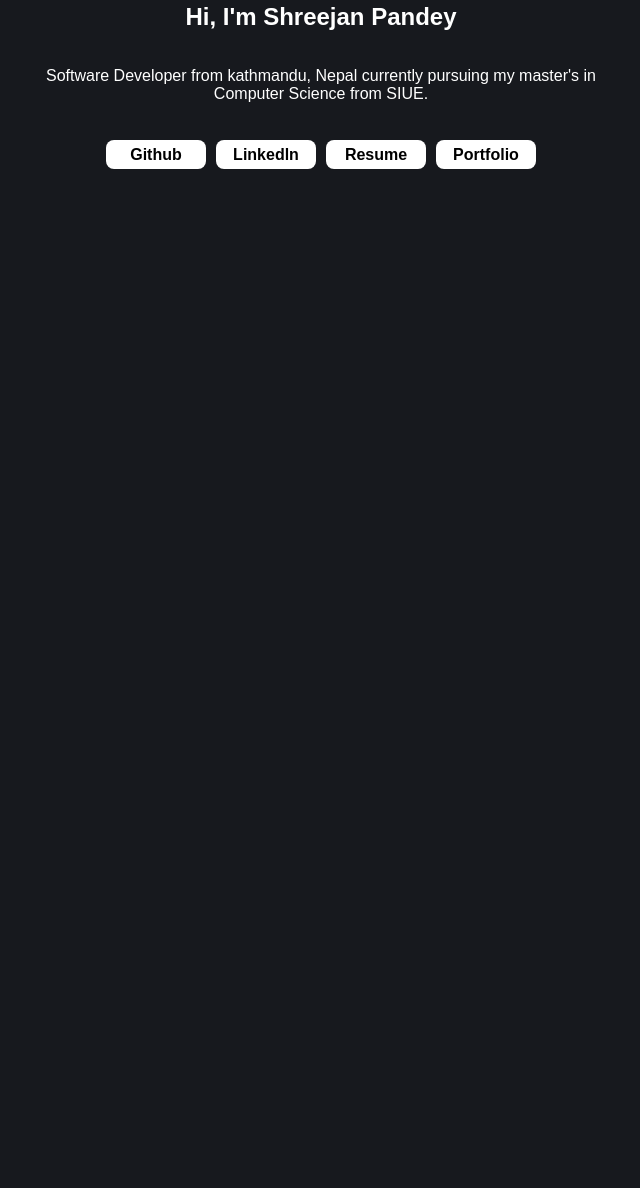
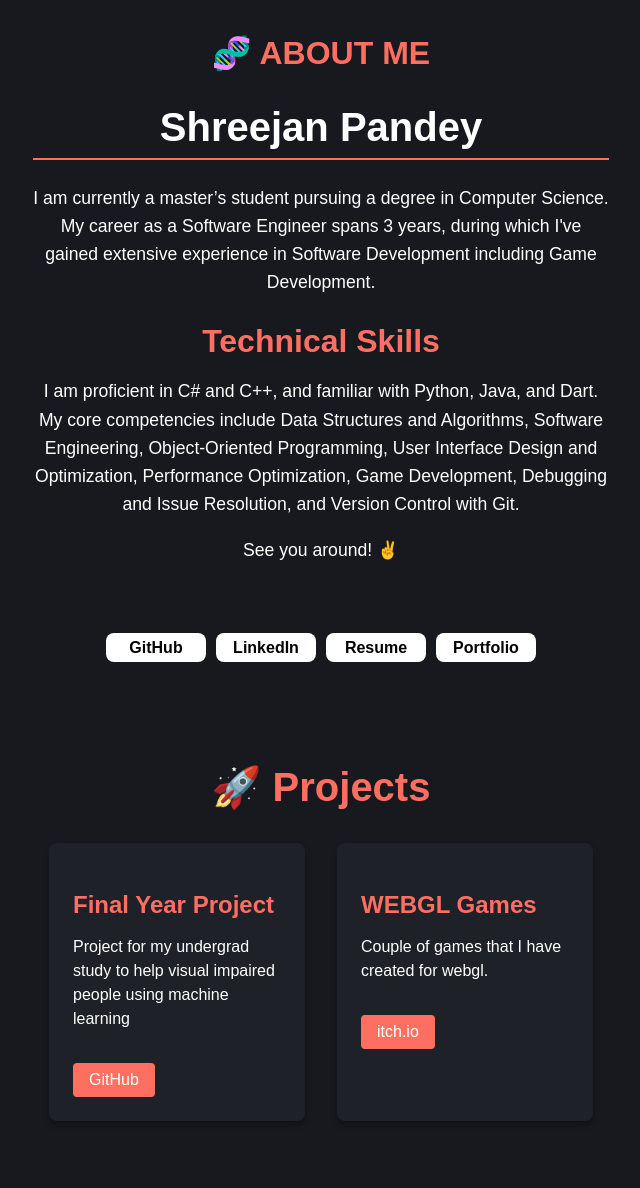
Before and after one commit to NeplayGames/PersonalWebsite, a plain HTML site: page index.html in a window 1280 px wide. Shown: the part 461-1649 px from the top of the page, without its empty margins (319-959 px from the left). Before the commit the page ends 827 px from the top, so only its background shows below. Drawn offline with Linux system fonts and the light colour scheme.

Commit message:
Made some changes to show my works

```diff
--- a/index.html
+++ b/index.html
@@ -1,58 +1,69 @@
 <!DOCTYPE html>
 <html lang="en">
 <head>
-    <meta charset="UTF-8" />
-    <meta http-equiv="X-UA-Compatible" content="IE=edge" />
-    <meta name="viewport" content="width=device-width, initial-scale=1.0" />
-    <meta name="Description" content="Personal website of Bram / Shreejan." />
-    <meta name="robots" content="index, follow" />
-    <meta property="og:type" content="website" />
-    <meta property="og:title" content="Shreejan | Personal Website" />
-    <meta
-      property="og:description"
-      content="Personal website of Shreejan Pandey"
-    />
+    <meta charset="UTF-8">
+    <meta http-equiv="X-UA-Compatible" content="IE=edge">
+    <meta name="viewport" content="width=device-width, initial-scale=1.0">
+    <meta name="Description" content="Personal website of Shreejan Pandey.">
+    <meta name="robots" content="index, follow">
+    <meta property="og:type" content="website">
+    <meta property="og:title" content="Shreejan | Personal Website">
+    <meta property="og:description" content="Personal website of Shreejan Pandey.">
 
     <title>Shreejan | Personal Website</title>
-    <link rel="stylesheet" href="./style.css" />
-    <link rel="shortcut icon" href="./assets/me-pic.png" />
-    <script
-      async
-      src="https://www.googletagmanager.com/gtag/js?id=G-X6PCE0G53Q"
-    ></script>
+    <link rel="stylesheet" href="./style.css">
+    <link rel="shortcut icon" href="./assets/me-pic.png">
+    <script async src="https://www.googletagmanager.com/gtag/js?id=G-X6PCE0G53Q"></script>
     <script>
         window.dataLayer = window.dataLayer || [];
-      function gtag() {
-        dataLayer.push(arguments);
-      }
+        function gtag(){dataLayer.push(arguments);}
         gtag('js', new Date());
-
         gtag('config', 'G-X6PCE0G53Q');
     </script>
 </head>
 <body>
     <section class="container">
         <div class="center">
-        <img class="profile-image" src="./assets/me-pic.jpeg" alt="my_photo" />
+            <img class="profile-image" src="./assets/me-pic.jpeg" alt="my_photo">
             <div class="header"></div>
-        <h1>Hi, I'm Shreejan Pandey</h1>
-        <p>Software Developer from kathmandu, Nepal currently pursuing my master's in Computer Science from SIUE.</p>
-        <div class="main-content">
+            <div class="about" id="about">
+                <div class="paras">
+                    <h2>🧬 ABOUT ME</h2>
+                    <h1>Shreejan Pandey</h1>
+                    <p>I am currently a master’s student pursuing a degree in Computer Science. My career as a Software Engineer spans 3 years, during which I've gained extensive experience in Software Development including Game Development.</p>
+                    <div class="skills">
+                        <h2>Technical Skills</h2>
+                        <p>I am proficient in C# and C++, and familiar with Python, Java, and Dart. My core competencies include Data Structures and Algorithms, Software Engineering, Object-Oriented Programming, User Interface Design and Optimization, Performance Optimization, Game Development, Debugging and Issue Resolution, and Version Control with Git.</p>
                     </div>
+
+                    <p>See you around! ✌️</p>
+                </div>
+                <div class="main-content"></div>
                 <div class="buttons">
-          <a target="_blank" class="button" href="https://github.com/NeplayGames"
-            >Github</a
-          >
-          <a target="_blank" class="button" href="https://www.linkedin.com/in/shreejan-pandey-b67371191/"
-            >Linkedln</a
-          >
-          <a target="_blank" class="button" href="https://drive.google.com/file/d/1FQBgJy1C8ryQCIHtXpsxhtxsu3syfwb1/view?usp=drive_link"
-          >Resume</a
-        >
-        <a target="_blank" class="button" href="https://drive.google.com/file/d/17bVYqINTgLBhc24PPVVmJJZ2IGWUaBqc/view?usp=sharing"
-        >Portfolio</a
-      >
+                    <a target="_blank" class="button" href="https://github.com/NeplayGames">GitHub</a>
+                    <a target="_blank" class="button" href="https://www.linkedin.com/in/shreejan-pandey-b67371191/">LinkedIn</a>
+                    <a target="_blank" class="button" href="https://drive.google.com/file/d/1FQBgJy1C8ryQCIHtXpsxhtxsu3syfwb1/view?usp=drive_link">Resume</a>
+                    <a target="_blank" class="button" href="https://drive.google.com/file/d/17bVYqINTgLBhc24PPVVmJJZ2IGWUaBqc/view?usp=sharing">Portfolio</a>
                 </div>
+            </div>
+            <section class="projects-section">
+              <h2>🚀 Projects</h2>
+              <div class="projects-container">
+                <div class="project-card">
+                  <h3>Final Year Project</h3>
+                  <p>Project for my undergrad study to help visual impaired people using machine learning</p>
+                  <a href="https://github.com/NeplayGames/MajorProject" class="project-link">
+                    <i class="fab fa-github"></i> GitHub
+                    </a>
+                    </div>
+                <div class="project-card">
+                  <h3>WEBGL Games</h3>
+                  <p>Couple of games that I have created for webgl.</p>
+                  <a href="https://shreejanpandey.itch.io/" class="project-link">itch.io</a>
+                </div>
+                <!-- Add more project cards as needed -->
+              </div>
+            </section>
         </div>
     </section>
 </body>
--- a/style.css
+++ b/style.css
@@ -5,38 +5,63 @@ body {
   text-align: center;
   max-width: 100%;
 }
+
 .container {
   max-width: 36rem;
   padding: 6rem 1rem;
   margin: 3rem auto 6rem;
 }
+
 .center {
   display: flex;
   flex-direction: column;
   align-items: center;
 }
+
 .main-content {
   padding-bottom: 1rem;
 }
-.profile-image {
-  max-width: 300px;
-  height: 300px;
+
+h1 {
+  font-size: 2.5rem;
+  margin-bottom: 1.5rem;
+  border-bottom: 2px solid #ff6f61;
+  padding-bottom: 0.5rem;
 }
+
+h2 {
+  font-size: 2rem;
+  margin-bottom: 1rem;
+  color: #ff6f61;
+}
+
+p {
+  font-size: 1.1rem;
+  line-height: 1.6;
+  margin-bottom: 1rem;
+}
+
 .emojis {
   font-size: 2rem;
 }
+
 .contact-link {
   color: #ffffff;
   font-weight: bold;
 }
+
 button {
   border-radius: 8px;
 }
+
 .buttons {
   display: flex;
   flex-direction: row;
   align-items: center;
+  justify-content: center;
+  margin-top: 2rem;
 }
+
 .button {
   display: block;
   width: 100px;
@@ -50,6 +75,20 @@ button {
   font-weight: bold;
   line-height: 25px;
   text-decoration: none;
+  transition: background 0.3s ease;
+}
+
+.button:hover {
+  background: #ff6f61;
+  color: #fff;
+}
+
+.profile-image {
+  max-width: 300px;
+  height: 300px;
+  border-radius: 50%;
+  object-fit: cover; /* Ensures the image covers the circle without distortion */
+  margin-bottom: 1.5rem;
 }
 
 /* For phones */
@@ -66,4 +105,80 @@ button {
     margin: 0;
     width: 95%;
   }
+
+  h1 {
+    font-size: 2rem;
+  }
+
+  h2 {
+    font-size: 1.5rem;
+  }
+
+  p {
+    font-size: 1rem;
+  }
+
+  .profile-image {
+    max-width: 200px;
+    height: 200px;
+  }
 }
+.projects-section {
+  padding: 4rem 1rem;
+  background-color: #17191e;
+  color: #fff;
+}
+
+.projects-section h2 {
+  font-size: 2.5rem;
+  color: #ff6f61;
+  margin-bottom: 2rem;
+  text-align: center;
+}
+
+.projects-container {
+  display: grid;
+  grid-template-columns: repeat(auto-fit, minmax(250px, 1fr));
+  gap: 2rem;
+}
+
+.project-card {
+  background-color: #1e2127;
+  padding: 1.5rem;
+  border-radius: 8px;
+  box-shadow: 0 4px 6px rgba(0, 0, 0, 0.3);
+  text-align: left;
+  transition: transform 0.3s ease, box-shadow 0.3s ease;
+}
+
+.project-card h3 {
+  font-size: 1.5rem;
+  margin-bottom: 1rem;
+  color: #ff6f61;
+}
+
+.project-card p {
+  font-size: 1rem;
+  line-height: 1.5;
+  margin-bottom: 1rem;
+}
+
+.project-card .project-link {
+  display: inline-block;
+  margin-top: 1rem;
+  padding: 0.5rem 1rem;
+  background-color: #ff6f61;
+  color: #fff;
+  text-decoration: none;
+  border-radius: 4px;
+  transition: background-color 0.3s ease;
+}
+
+.project-card .project-link:hover {
+  background-color: #ff3b30;
+}
+
+.project-card:hover {
+  transform: translateY(-5px);
+  box-shadow: 0 6px 10px rgba(0, 0, 0, 0.5);
+}
```
Lines whose indentation alone changed are shown as unchanged.
